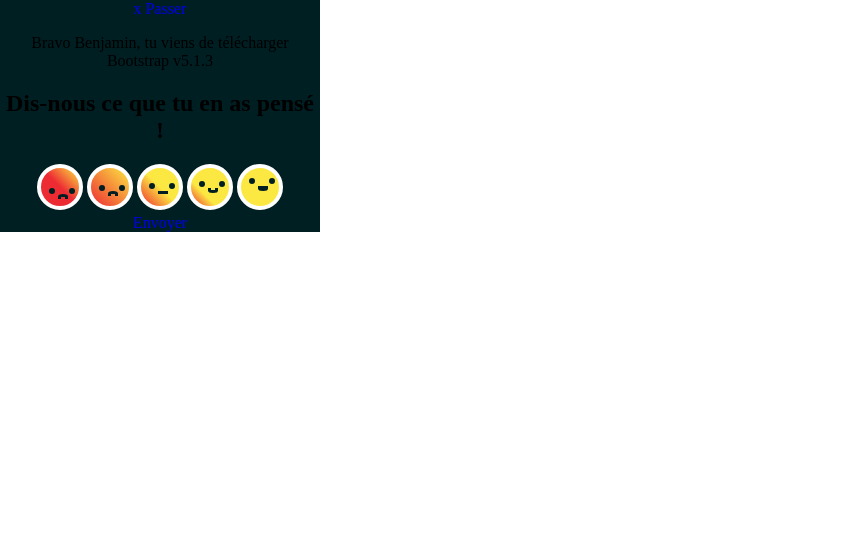
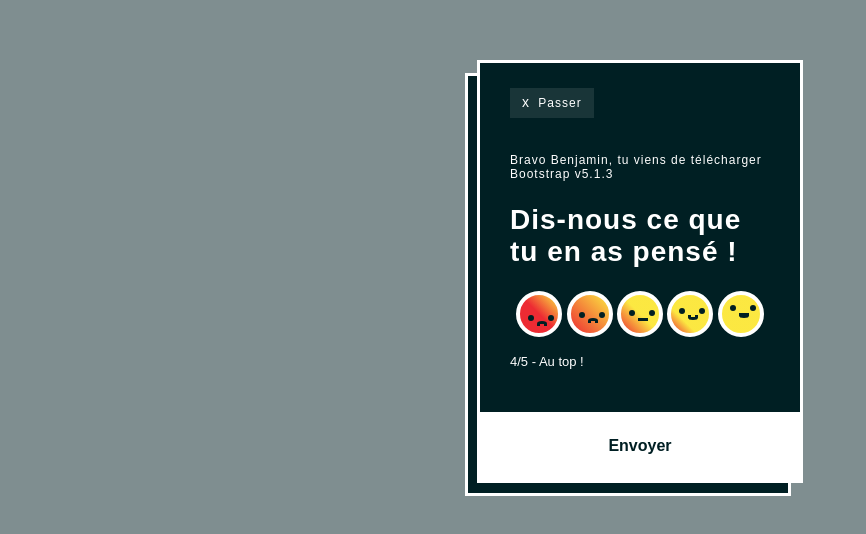
Before and after one commit to tissebaos/card-emoticons, a plain HTML site: page index.html in a window 1280 px wide. Shown: the whole page, without its empty margins (0-866 px from the left). Drawn offline with Linux system fonts and the light colour scheme.

Commit message:
Finalisation de la carte avec quelques petits détails

```diff
--- a/css/style.css
+++ b/css/style.css
@@ -1,3 +1,7 @@
+* {
+    font-family: sans-serif;
+}
+
 html,
 body,
 ul, ol,
@@ -7,42 +11,79 @@ li {
     list-style: none;
 }
 
+body {
+    padding-top: 60px;
+    background-color: rgba(0, 31, 35, 0.5);
+    text-align: center;
+}
+
 a {
    text-decoration: none;
 }
 
 .card-container {
-    width: 320px;
-    text-align: center;
+    position: relative;
+    text-align: initial;
+    display: inline-block;
+    max-width: 320px;
     background-color: #001F23;
+    border: 3px solid #FFFFFF;
+}
+
+.card-container::before {
+    content: "";
+    display: inline-block;
+    position: absolute;
+    top: 10px;
+    left: -15px;
+    height: 100%;
+    width: 100%;
+    background-color: #001F23;
+    border: 3px solid #FFFFFF;
+    z-index: -1;
 }
 
 .card-header {
-
+    padding: 30px 30px 0 30px;
 }
 
 .skype-btn {
     overflow: hidden;
+    color: #FFFFFF;
+    letter-spacing: 1px;
+    font-size: 12px;
+    background-color: rgba(245, 245, 245, 0.1);
+    padding: 8px 12px;
+    transition: 0.3s ease-in-out;
+}
+
+.skype-btn:hover {
+    background-color: rgba(245, 245, 245, 0.3);
 }
 
 .skype-btn .close-x {
-
+    font-size: 14px;
+    margin-right: 4px;
 }
 
 .card-body {
+    padding: 30px;
+}
 
+.card-title {
+    color: #FFFFFF;
+    letter-spacing: 1px;
+    font-size: 28px;
 }
 
 .spy-text {
-
-}
-
-.card-title {
-
+    color: #FFFFFF;
+    letter-spacing: 1px;
+    font-size: 12px;
 }
 
 .card-smileys {
-
+    text-align: center;
 }
 
 @keyframes cligner {
@@ -63,6 +104,7 @@ a {
 .smiley {
     display: inline-block;
     position: relative;
+    text-align: center;
     width: 38px;
     height: 38px;
     overflow: hidden;
@@ -205,3 +247,28 @@ a {
     top: 9px;
     background-color: #001F23;
 }
+
+.note-text {
+    color: #ffffff;
+    font-size: 13px;
+}
+
+.card-footer {
+
+}
+
+.footer-btn {
+    display: inline-block;
+    width: 100%;
+    text-align: center;
+    color: #001F23;
+    background-color: #FFFFFF;
+    padding: 25px;
+    box-sizing: border-box;
+    font-weight: 600;
+    transition: 0.3s ease-in-out;
+}
+
+.footer-btn:hover {
+    background-color: rgba(255, 255, 255, 0.8);
+}
--- a/index.html
+++ b/index.html
@@ -25,10 +25,10 @@
                 </a>
             </div>
             <div class="card-body">
-                <p>
+                <p class="spy-text">
                     Bravo Benjamin, tu viens de télécharger Bootstrap v5.1.3
                 </p>
-                <h2>
+                <h2 class="card-title">
                     Dis-nous ce que tu en as pensé !
                 </h2>
                 <div class="card-smileys">
@@ -48,6 +48,7 @@
                         <span class="mouth"></span>
                     </span>
                 </div>
+                <p class="note-text">4/5 - Au top !</p>
             </div>
             <div class="card-footer">
                 <a href="#" class="footer-btn">Envoyer</a>
```
